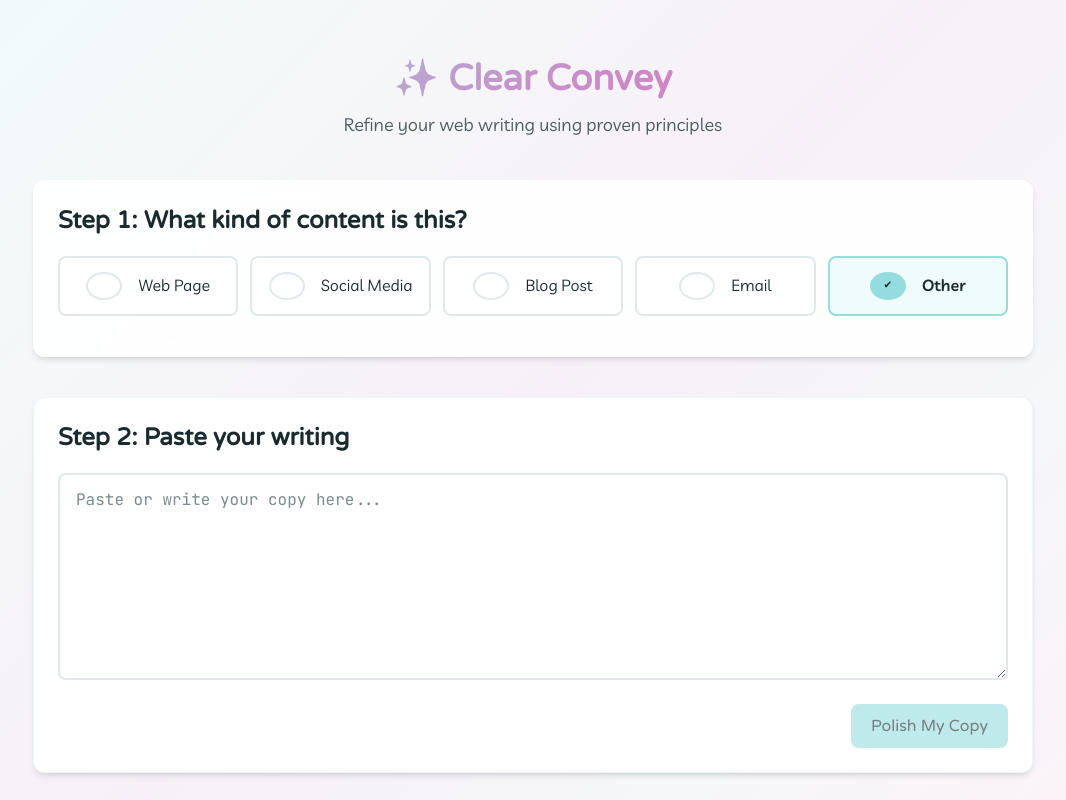
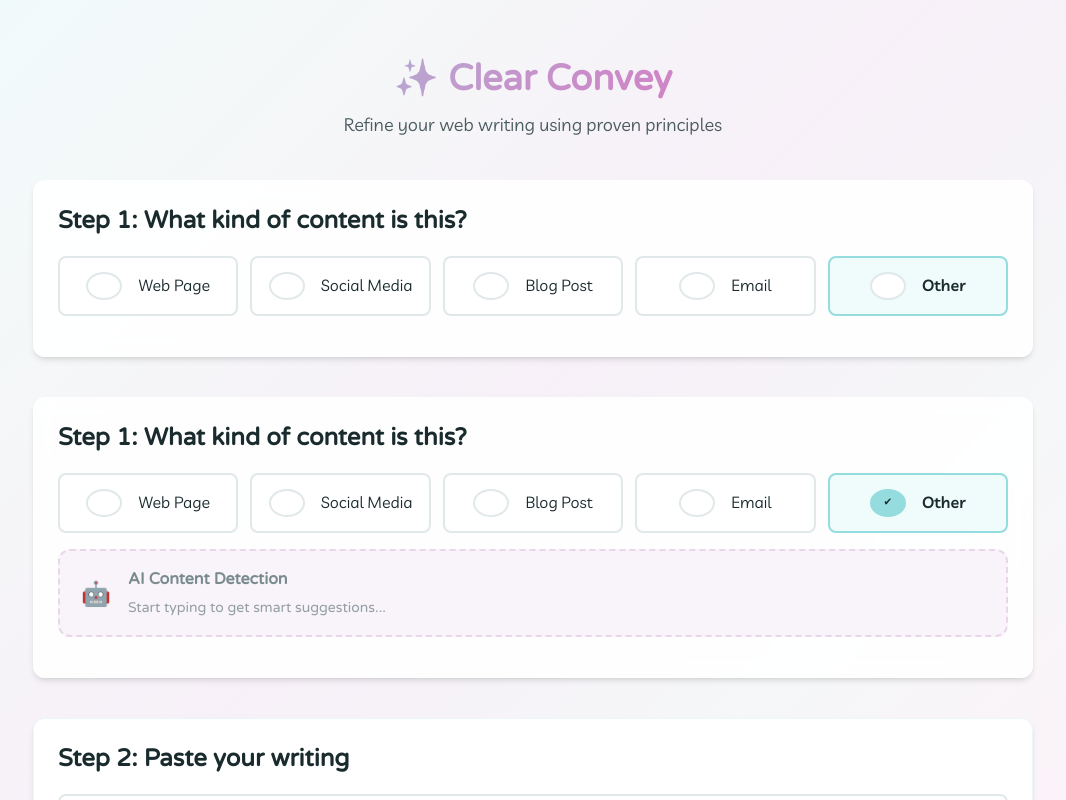
Before and after one commit to cd-space-dot-dot/web-copy-polisher-frontend, a React (Vite) app: page / in a window 1280 px wide. Shown: the top 800 px of the page, without its empty margins (107-1173 px from the left). Built offline with nearby package versions, Linux system fonts and the light colour scheme; a web font is replaced by a local one.

Commit message:
smart content detector - new component

```diff
--- a/src/App.jsx
+++ b/src/App.jsx
@@ -9,6 +9,7 @@ import RevisedOutput from "./components/RevisedOutput";
 import RevisionHistory from "./components/RevisionHistory";
 import MeshGradientLoader from "./components/MeshGradientLoader";
 import ChipSelector from "./components/ChipSelector";
+import SmartContentDetector from "./components/SmartContentDetector";
 
 export default function App() {
   const [input, setInput] = useState("");
@@ -103,6 +104,26 @@ export default function App() {
             <ContentTypeSelector
               selectedType={contentType}
               onTypeChange={setContentType}
+            />
+          </div>
+        </div>
+      </section>
+
+      {/* Step 1: Smart Content Detector */}
+      <section className="section">
+        <div className="container-base">
+          <div className="card-header">
+            <h2>Step 1: What kind of content is this?</h2>
+          </div>
+          <div className="card-content">
+            <ContentTypeSelector
+              selectedType={contentType}
+              onTypeChange={setContentType}
+            />
+            <SmartContentDetector
+              input={input}
+              currentType={contentType}
+              onTypeDetected={setContentType}
             />
           </div>
         </div>
--- /dev/null
+++ b/src/components/SmartContentDetector.jsx
@@ -0,0 +1,194 @@
+// src/components/SmartContentDetector.jsx
+
+import React, { useState, useEffect } from "react";
+
+export default function SmartContentDetector({ input, onTypeDetected, currentType }) {
+  const [detectedType, setDetectedType] = useState(null);
+  const [confidence, setConfidence] = useState(0);
+  const [isAnalyzing, setIsAnalyzing] = useState(false);
+
+  // Simple content detection logic (you could replace with AI later)
+  const analyzeContent = (text) => {
+    if (!text || text.length < 10) return null;
+
+    const lowercaseText = text.toLowerCase();
+    const wordCount = text.split(/\s+/).length;
+
+    // Detection patterns
+    const patterns = {
+      social: {
+        keywords: ['follow', 'like', 'share', 'hashtag', '#', '@', 'dm', 'story', 'post', 'viral', 'trending'],
+        characteristics: () => wordCount < 50,
+        confidence: 0
+      },
+      email: {
+        keywords: ['subject', 'dear', 'sincerely', 'regards', 'unsubscribe', 'inbox', 'reply', 'forward'],
+        characteristics: () => text.includes('\n\n') || wordCount > 100,
+        confidence: 0
+      },
+      blog: {
+        keywords: ['introduction', 'conclusion', 'paragraph', 'section', 'article', 'readers', 'subscribe'],
+        characteristics: () => wordCount > 200,
+        confidence: 0
+      },
+      webpage: {
+        keywords: ['welcome', 'about us', 'services', 'contact', 'home', 'navigation', 'menu', 'learn more'],
+        characteristics: () => wordCount < 150 && wordCount > 20,
+        confidence: 0
+      }
+    };
+
+    // Calculate confidence scores
+    Object.keys(patterns).forEach(type => {
+      const pattern = patterns[type];
+      let score = 0;
+
+      // Keyword matching
+      const matchedKeywords = pattern.keywords.filter(keyword =>
+        lowercaseText.includes(keyword)
+      );
+      score += matchedKeywords.length * 20;
+
+      // Characteristic matching
+      if (pattern.characteristics()) {
+        score += 30;
+      }
+
+      // Length-based scoring
+      if (type === 'social' && wordCount < 30) score += 25;
+      if (type === 'email' && wordCount > 50 && wordCount < 300) score += 25;
+      if (type === 'blog' && wordCount > 150) score += 25;
+      if (type === 'webpage' && wordCount > 20 && wordCount < 100) score += 25;
+
+      pattern.confidence = Math.min(score, 100);
+    });
+
+    // Find best match
+    const bestMatch = Object.entries(patterns)
+      .sort(([,a], [,b]) => b.confidence - a.confidence)[0];
+
+    if (bestMatch[1].confidence > 40) {
+      return {
+        type: bestMatch[0],
+        confidence: bestMatch[1].confidence
+      };
+    }
+
+    return null;
+  };
+
+  useEffect(() => {
+    if (!input || input.length < 10) {
+      setDetectedType(null);
+      return;
+    }
+
+    setIsAnalyzing(true);
+
+    // Simulate AI processing delay
+    const timeout = setTimeout(() => {
+      const result = analyzeContent(input);
+      setDetectedType(result?.type || null);
+      setConfidence(result?.confidence || 0);
+      setIsAnalyzing(false);
+    }, 800);
+
+    return () => clearTimeout(timeout);
+  }, [input]);
+
+  const handleAcceptSuggestion = () => {
+    if (detectedType && onTypeDetected) {
+      onTypeDetected(detectedType);
+    }
+  };
+
+  const getTypeLabel = (type) => {
+    const labels = {
+      social: "Social Media",
+      email: "Email",
+      blog: "Blog Post",
+      webpage: "Web Page",
+      other: "Other"
+    };
+    return labels[type] || type;
+  };
+
+  const getTypeIcon = (type) => {
+    const icons = {
+      social: "📱",
+      email: "📧",
+      blog: "📝",
+      webpage: "🌐",
+      other: "📄"
+    };
+    return icons[type] || "📄";
+  };
+
+  if (!input || input.length < 10) {
+    return (
+      <div className="smart-detector smart-detector--empty">
+        <div className="smart-detector-icon">🤖</div>
+        <div className="smart-detector-text">
+          <div className="smart-detector-title">AI Content Detection</div>
+          <div className="smart-detector-subtitle">Start typing to get smart suggestions...</div>
+        </div>
+      </div>
+    );
+  }
+
+  if (isAnalyzing) {
+    return (
+      <div className="smart-detector smart-detector--analyzing">
+        <div className="smart-detector-icon">
+          <div className="analyzing-spinner">🤖</div>
+        </div>
+        <div className="smart-detector-text">
+          <div className="smart-detector-title">Analyzing content...</div>
+          <div className="smart-detector-subtitle">Looking for content patterns</div>
+        </div>
+      </div>
+    );
+  }
+
+  if (!detectedType || confidence < 40) {
+    return (
+      <div className="smart-detector smart-detector--uncertain">
+        <div className="smart-detector-icon">🤷‍♀️</div>
+        <div className="smart-detector-text">
+          <div className="smart-detector-title">Hmm, not sure about this one</div>
+          <div className="smart-detector-subtitle">Please select manually above</div>
+        </div>
+      </div>
+    );
+  }
+
+  const isAlreadySelected = currentType === detectedType;
+
+  return (
+    <div className={`smart-detector ${isAlreadySelected ? 'smart-detector--matched' : 'smart-detector--suggestion'}`}>
+      <div className="smart-detector-icon">
+        {isAlreadySelected ? '✅' : getTypeIcon(detectedType)}
+      </div>
+      <div className="smart-detector-text">
+        <div className="smart-detector-title">
+          {isAlreadySelected
+            ? `Perfect! This looks like ${getTypeLabel(detectedType)}`
+            : `This looks like: ${getTypeLabel(detectedType)}`
+          }
+        </div>
+        <div className="smart-detector-subtitle">
+          {Math.round(confidence)}% confident
+        </div>
+      </div>
+      {!isAlreadySelected && (
+        <button
+          className="smart-detector-action"
+          onClick={handleAcceptSuggestion}
+          type="button"
+        >
+          Use This
+        </button>
+      )}
+    </div>
+  );
+}
--- a/src/index.css
+++ b/src/index.css
@@ -599,6 +599,105 @@ button:focus {
   border-color: var(--primary-dark);
 }
 
+/* ======= SMART CONTENT DETECTOR ======= */
+.smart-detector {
+  display: flex;
+  align-items: center;
+  gap: var(--space-3);
+  padding: var(--space-4);
+  border-radius: var(--radius-lg);
+  margin-top: var(--space-4);
+  transition: var(--transition);
+  position: relative;
+  overflow: hidden;
+}
+
+.smart-detector--empty {
+  background: rgba(199, 146, 202, 0.1);
+  border: 2px dashed rgba(199, 146, 202, 0.3);
+  color: var(--text-muted);
+}
+
+.smart-detector--analyzing {
+  background: linear-gradient(135deg, #E761BD, #C692CA);
+  color: white;
+  animation: pulse 2s infinite;
+}
+
+.smart-detector--uncertain {
+  background: rgba(164, 196, 216, 0.1);
+  border: 2px dashed rgba(164, 196, 216, 0.4);
+  color: var(--text-muted);
+}
+
+.smart-detector--suggestion {
+  background: linear-gradient(135deg, #E761BD, #C692CA);
+  color: white;
+  cursor: pointer;
+}
+
+.smart-detector--matched {
+  background: rgba(131, 245, 229, 0.15);
+  border: 2px solid rgba(131, 245, 229, 0.4);
+  color: var(--success-dark);
+}
+
+.smart-detector-icon {
+  font-size: var(--text-2xl);
+  flex-shrink: 0;
+  width: 40px;
+  text-align: center;
+}
+
+.analyzing-spinner {
+  animation: bounce 1s infinite;
+}
+
+.smart-detector-text {
+  flex: 1;
+}
+
+.smart-detector-title {
+  font-family: var(--font-ui);
+  font-weight: 600;
+  font-size: var(--text-base);
+  margin-bottom: var(--space-1);
+}
+
+.smart-detector-subtitle {
+  font-family: var(--font-ui);
+  font-size: var(--text-sm);
+  opacity: 0.8;
+}
+
+.smart-detector-action {
+  background: rgba(255, 255, 255, 0.2);
+  border: 1px solid rgba(255, 255, 255, 0.3);
+  color: white;
+  padding: var(--space-2) var(--space-4);
+  border-radius: var(--radius);
+  font-family: var(--font-ui);
+  font-size: var(--text-sm);
+  font-weight: 500;
+  cursor: pointer;
+  transition: var(--transition);
+}
+
+.smart-detector-action:hover {
+  background: rgba(255, 255, 255, 0.3);
+  transform: translateY(-1px);
+}
+
+@keyframes pulse {
+  0%, 100% { opacity: 1; }
+  50% { opacity: 0.8; }
+}
+
+@keyframes bounce {
+  0%, 100% { transform: translateY(0); }
+  50% { transform: translateY(-2px); }
+}
+
 /* ======= FORM ELEMENTS ======= */
 input, textarea, select {
   font-family: var(--font-input);
```
